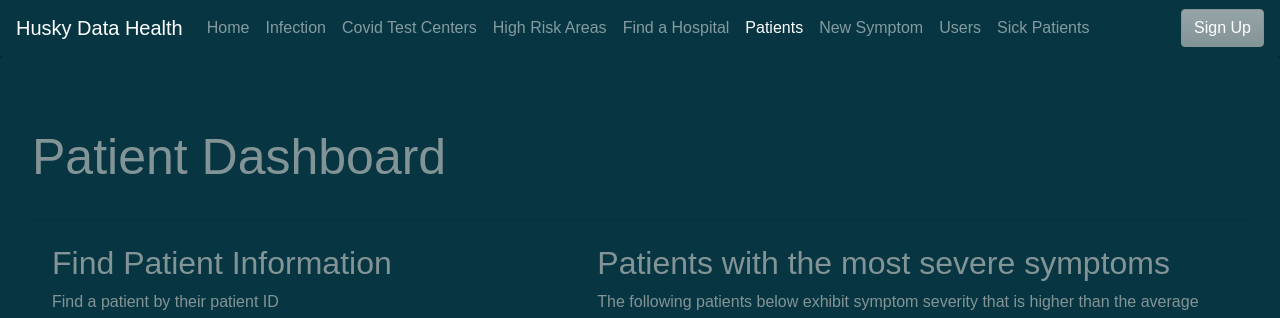
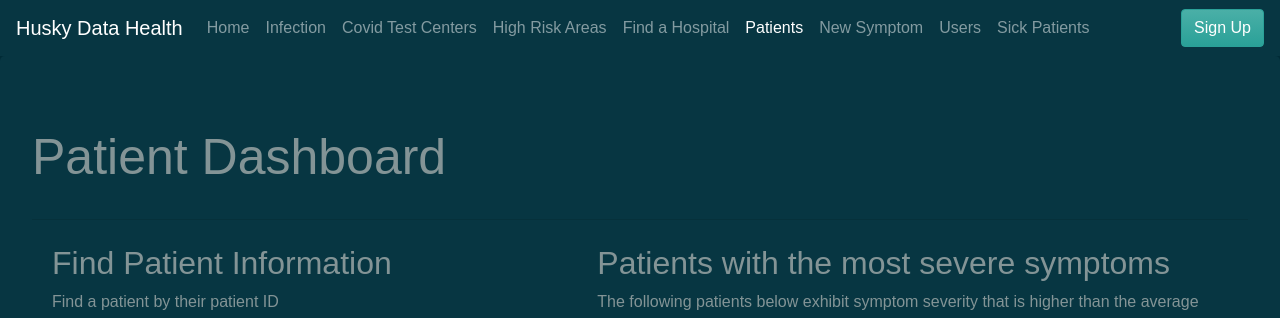
Before and after one commit to elijah-freeman/HuskyDataIncWebApp, a PHP site: page /patient.php in a window 1280 px wide. Shown: the top 318 px of the page. Run offline with PHP 8.4, Linux system fonts and the light colour scheme; data comes from the database, SQL or seed files in the repository.

Commit message:
Changed the color of the sign-up button to green

```diff
--- a/covid_test_center.php
+++ b/covid_test_center.php
@@ -64,13 +64,9 @@ Group members: Elijah Freeman, Roy (Dongyeon) Joo, Xiuxiang Wu
                 </li>
             </ul>
         </div>
-        <button class="btn btn-secondary my-2 my-sm-0" onclick="document.getElementById('id01').style.display='block'"
+        <button class="btn btn-success my-2 my-sm-0" onclick="document.getElementById('id01').style.display='block'"
                 style="width:auto;">Sign Up</button>
     </nav>
-
-
-
-
 
 
     <div class="submit-user-button bg-dark" >
--- a/high_risk.php
+++ b/high_risk.php
@@ -59,7 +59,7 @@ Group members: Elijah Freeman, Roy (Dongyeon) Joo, Xiuxiang Wu
                 </li>
             </ul>
         </div>
-        <button class="btn btn-secondary my-2 my-sm-0" onclick="document.getElementById('id01').style.display='block'"
+        <button class="btn btn-success my-2 my-sm-0" onclick="document.getElementById('id01').style.display='block'"
                 style="width:auto;">Sign Up</button>
     </nav>
     <div class="submit-user-button bg-dark" >
--- a/hospital.php
+++ b/hospital.php
@@ -58,7 +58,7 @@ Group members: Elijah Freeman, Roy (Dongyeon) Joo, Xiuxiang Wu
                 </li>
             </ul>
         </div>
-        <button class="btn btn-secondary my-2 my-sm-0" onclick="document.getElementById('id01').style.display='block'"
+        <button class="btn btn-success my-2 my-sm-0" onclick="document.getElementById('id01').style.display='block'"
                 style="width:auto;">Sign Up</button>
     </nav>
     <div class="submit-user-button bg-dark" >
--- a/infection.php
+++ b/infection.php
@@ -60,7 +60,7 @@ Group members: Elijah Freeman, Roy (Dongyeon) Joo, Xiuxiang Wu
                 </li>
             </ul>
         </div>
-        <button class="btn btn-secondary my-2 my-sm-0" onclick="document.getElementById('id01').style.display='block'"
+        <button class="btn btn-success my-2 my-sm-0" onclick="document.getElementById('id01').style.display='block'"
                 style="width:auto;">Sign Up</button>
     </nav>
     <div class="submit-user-button bg-dark" >
--- a/new_symptoms.php
+++ b/new_symptoms.php
@@ -61,7 +61,7 @@ Group members: Elijah Freeman, Roy (Dongyeon) Joo, Xiuxiang Wu
                 </li>
             </ul>
         </div>
-        <button class="btn btn-secondary my-2 my-sm-0" onclick="document.getElementById('id01').style.display='block'; hide_toggle()"
+        <button class="btn btn-success my-2 my-sm-0" onclick="document.getElementById('id01').style.display='block'; hide_toggle()"
                 style="width:auto;"">Sign Up</button>
     </nav>
     <div class="submit-user-button bg-dark" >
--- a/patient.php
+++ b/patient.php
@@ -59,7 +59,7 @@ Group members: Elijah Freeman, Roy (Dongyeon) Joo, Xiuxiang Wu
                 </li>
             </ul>
         </div>
-        <button class="btn btn-secondary my-2 my-sm-0" onclick="document.getElementById('id01').style.display='block'"
+        <button class="btn btn-success my-2 my-sm-0" onclick="document.getElementById('id01').style.display='block'"
                 style="width:auto;">Sign Up</button>
     </nav>
     <div class="submit-user-button bg-dark" >
--- a/random_data.php
+++ b/random_data.php
@@ -60,7 +60,7 @@ Group members: Elijah Freeman, Roy (Dongyeon) Joo, Xiuxiang Wu
                 </li>
             </ul>
         </div>
-        <button class="btn btn-secondary my-2 my-sm-0" onclick="document.getElementById('id01').style.display='block'"
+        <button class="btn btn-success my-2 my-sm-0" onclick="document.getElementById('id01').style.display='block'"
                 style="width:auto;">Sign Up</button>
     </nav>
     <div class="submit-user-button bg-dark" >
--- a/sick_patients.php
+++ b/sick_patients.php
@@ -58,7 +58,7 @@ Group members: Elijah Freeman, Roy (Dongyeon) Joo, Xiuxiang Wu
                 </li>
             </ul>
         </div>
-        <button class="btn btn-secondary my-2 my-sm-0" onclick="document.getElementById('id01').style.display='block'"
+        <button class="btn btn-success my-2 my-sm-0" onclick="document.getElementById('id01').style.display='block'"
                 style="width:auto;">Sign Up</button>
     </nav>
 
--- a/user_info.php
+++ b/user_info.php
@@ -59,7 +59,7 @@ Group members: Elijah Freeman, Roy (Dongyeon) Joo, Xiuxiang Wu
                 </li>
             </ul>
         </div>
-        <button class="btn btn-secondary my-2 my-sm-0" onclick="document.getElementById('id01').style.display='block'"
+        <button class="btn btn-success my-2 my-sm-0" onclick="document.getElementById('id01').style.display='block'"
                 style="width:auto;">Sign Up</button>
     </nav>
     <div class="submit-user-button bg-dark" >
```
